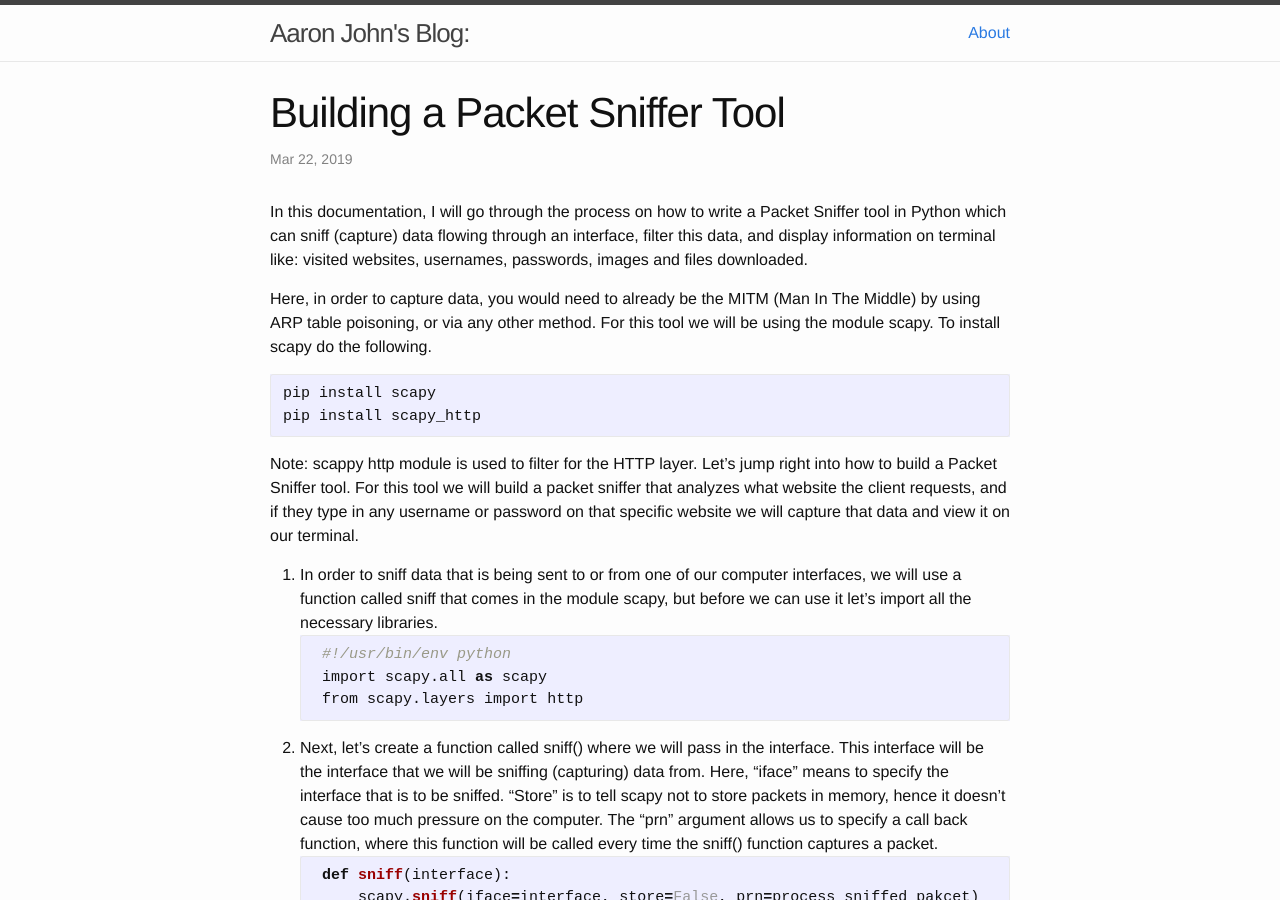
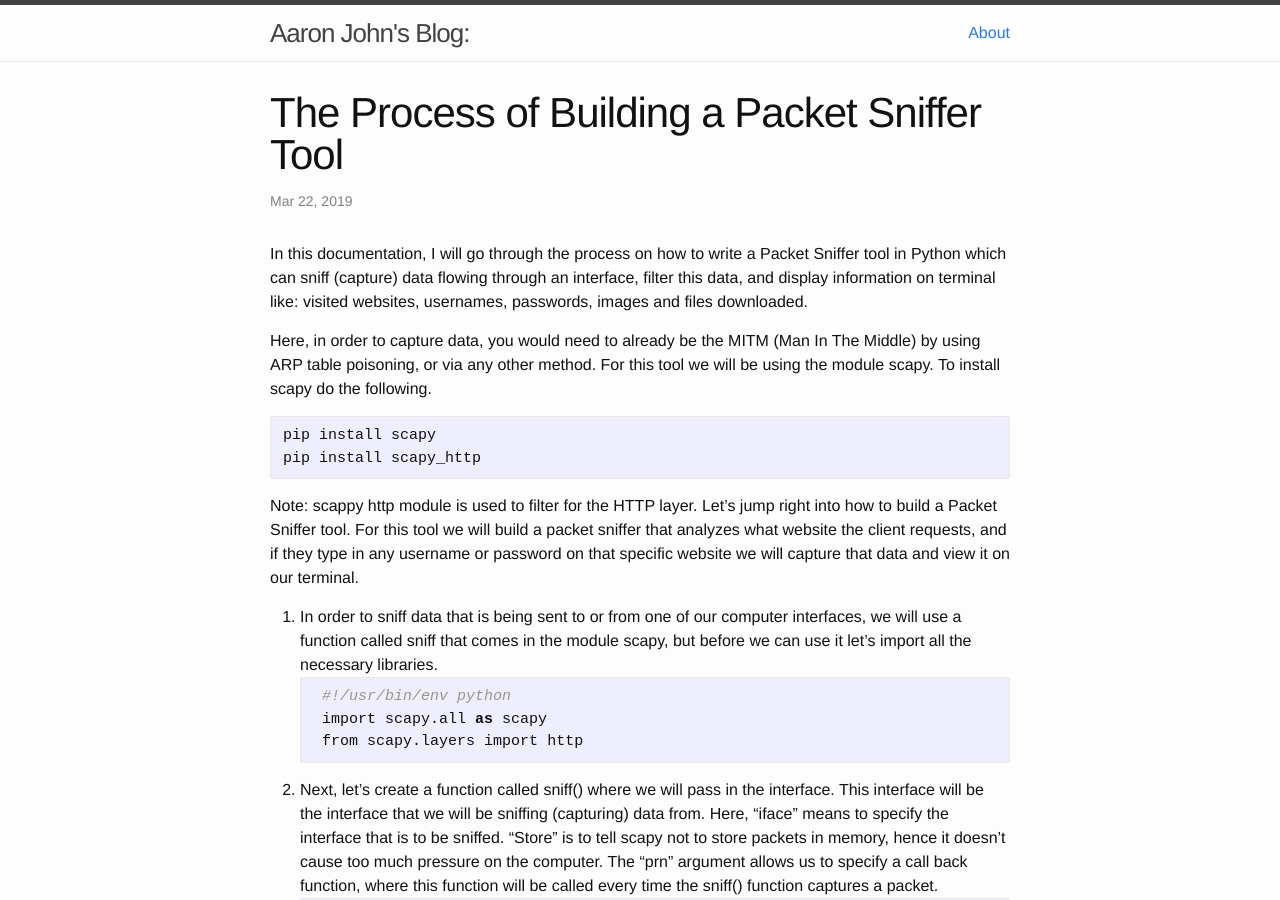
Before and after one commit to alexalwks2/aaronjohn2.github.io, a Jekyll site: the page built from _posts/2019-03-22-packet-sniffer.md, in a window 1280 px wide and 900 px high. Built offline with Jekyll 4.4.1, drawn with Linux system fonts in a browser that asks for light colours; comment, search, counter and statistics services are not loaded.

Commit message:
Update 2019-03-22-packet-sniffer.md

```diff
--- a/_posts/2019-03-22-packet-sniffer.md
+++ b/_posts/2019-03-22-packet-sniffer.md
@@ -1,7 +1,7 @@
 ---
 layout: post
 comments: true
-title:  "Building a Packet Sniffer Tool"
+title:  "The Process of Building a Packet Sniffer Tool"
 date:   2019-03-22 00:03:26
 categories: Python, Packet Sniffer, Kali, scapy, Application Layer, HTTP, MITM
 ---
```
